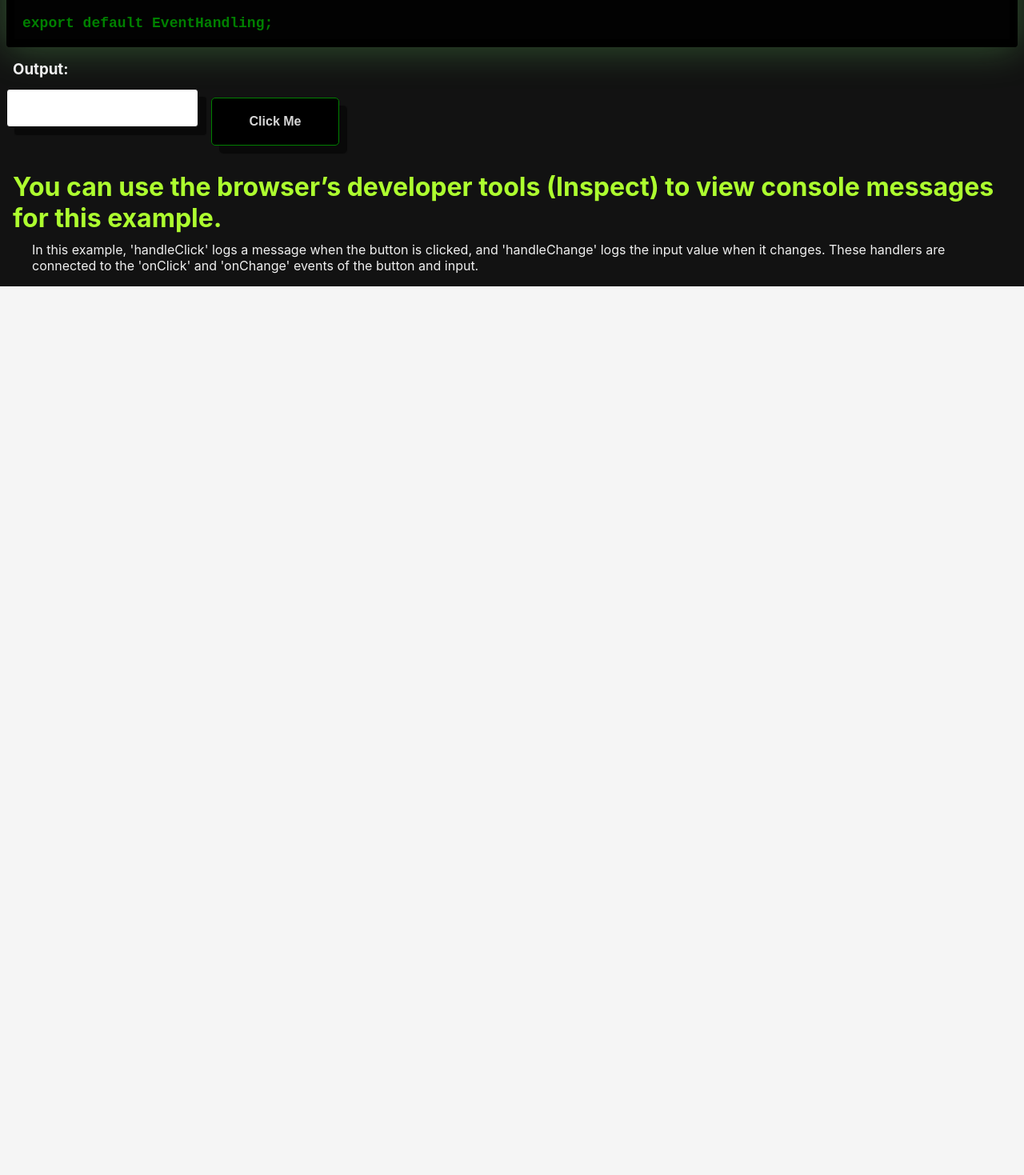
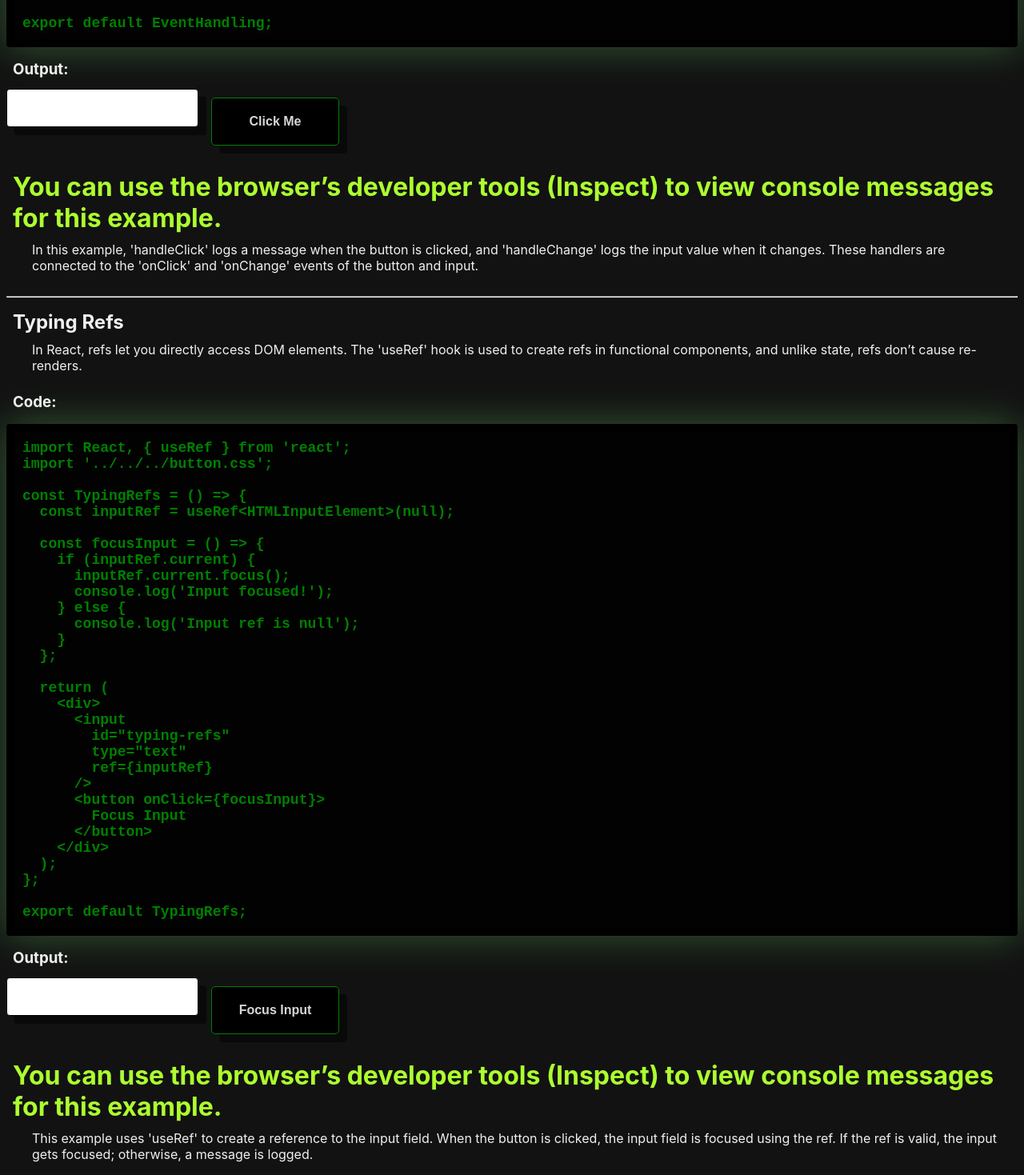
Before and after one commit to rees-kyle/react_showcase, a React (Create React App) app in the folder project/: page /react_showcase/basic-concepts in a window 1280 px wide. Shown: the part 8639-10108 px from the top of the page at 80% size. Before the commit the page ends 8997 px from the top, so only its background shows below. Built offline with nearby package versions, Linux system fonts and the light colour scheme; no server answers.

Commit message:
Add TypingRefs component
- Added component file.
- Added to index in components folder.
- Imported and added component to page.

```diff
--- /dev/null
+++ b/project/src/components/typescript/basic_concepts/TypingRefs.tsx
@@ -0,0 +1,93 @@
+import React, { useRef } from 'react'; // Importing React and useRef hook from React
+import '../../../button.css';
+
+const TypingRefs = () => {
+  // Create a ref to store the reference to the input element
+  const inputRef = useRef<HTMLInputElement>(null);
+
+  // Function to focus the input element when called
+  const focusInput = () => {
+    // Check if the ref is not null
+    if (inputRef.current) {
+      // Focus the input element
+      inputRef.current.focus();
+      console.log('Input focused!');
+    } else {
+      // Log an error if the ref is null
+      console.log('Input ref is null');
+    }
+  };
+
+  return (
+    <div>
+      <br/>
+      <hr/>
+      <h2>Typing Refs</h2>
+      <p>
+        In React, refs let you directly access DOM elements.
+        The 'useRef' hook is used to create refs in functional components,
+        and unlike state, refs don’t cause re-renders.
+      </p>
+
+      <h3>Code:</h3>
+      <pre>
+        <code>
+          {`import React, { useRef } from 'react';
+import '../../../button.css';
+
+const TypingRefs = () => {
+  const inputRef = useRef<HTMLInputElement>(null);
+
+  const focusInput = () => {
+    if (inputRef.current) {
+      inputRef.current.focus();
+      console.log('Input focused!');
+    } else {
+      console.log('Input ref is null');
+    }
+  };
+
+  return (
+    <div>
+      <input
+        id="typing-refs"
+        type="text"
+        ref={inputRef}
+      />
+      <button onClick={focusInput}>
+        Focus Input
+      </button>
+    </div>
+  );
+};
+
+export default TypingRefs;
+`}
+        </code>
+      </pre>
+
+      <h3>Output:</h3>
+      {/* Input field with a reference assigned to inputRef */}
+      <input
+        id="typing-refs"
+        type="text"
+        ref={inputRef}
+      />
+      {/* Button to trigger the focusInput function when clicked */}
+      <button onClick={focusInput}>
+        Focus Input
+      </button>
+
+      <h1 className="output">
+          You can use the browser’s developer tools (Inspect) to view console messages for this example.
+      </h1>
+      <p>
+        This example uses 'useRef' to create a reference to the input field.
+        When the button is clicked, the input field is focused using the ref.
+        If the ref is valid, the input gets focused; otherwise, a message is logged.
+      </p>
+    </div>
+  );
+};
+
+export default TypingRefs;
--- a/project/src/components/typescript/basic_concepts/index.ts
+++ b/project/src/components/typescript/basic_concepts/index.ts
@@ -8,3 +8,4 @@ export { default as TypingUseEffectDependencies } from './TypingUseEffectDepende
 export { default as SimpleExample } from './SimpleExample';
 export { default as ComplexExample } from './ComplexExample';
 export { default as EventHandling } from './EventHandling';
+export { default as TypingRefs } from './TypingRefs';
--- a/project/src/pages/typescript/BasicConceptsPage.js
+++ b/project/src/pages/typescript/BasicConceptsPage.js
@@ -10,7 +10,8 @@ import {
   TypingUseEffectDependencies,
   SimpleExample,
   ComplexExample,
-  EventHandling
+  EventHandling,
+  TypingRefs
 } from '../../components/typescript/basic_concepts';
 
 const BasicConceptsPage = () => {
@@ -27,6 +28,7 @@ const BasicConceptsPage = () => {
       <SimpleExample />
       <ComplexExample />
       <EventHandling />
+      <TypingRefs />
     </>
   );
 };
```
